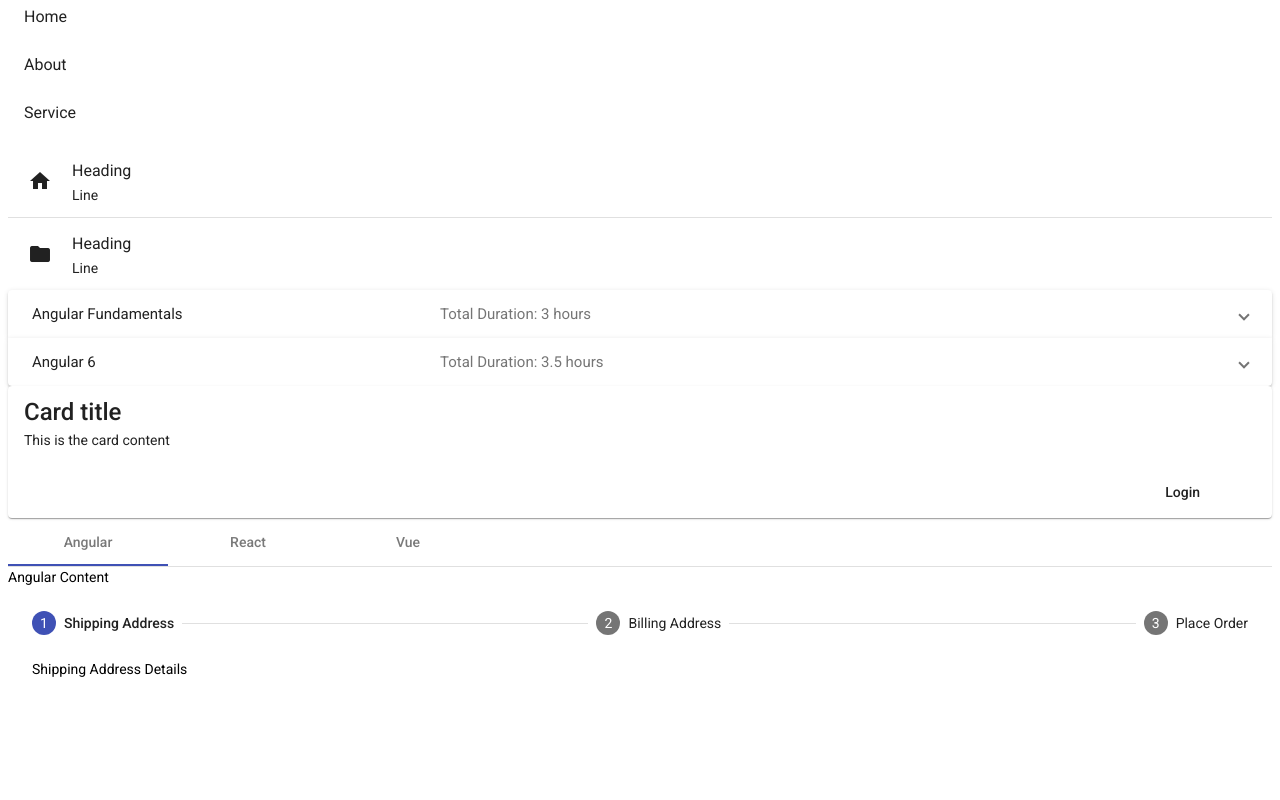
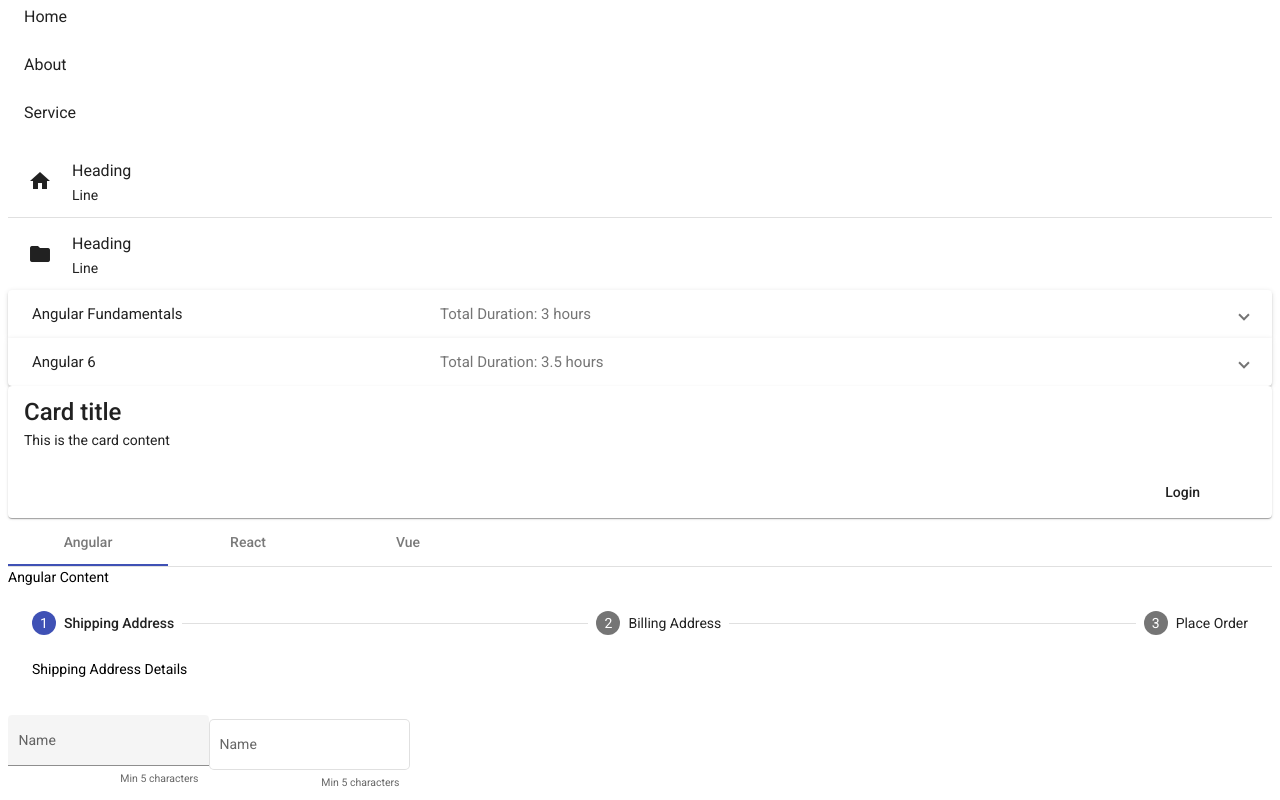
Before and after one commit to tonytigerrong/MaterialDemo1, an Angular app: page / in a window 1280 px wide. Shown: the part 684-1484 px from the top of the page. Before the commit the page ends 1407 px from the top, so only its background shows below. Built offline with nearby package versions, Linux system fonts and the light colour scheme.

Commit message:
19 input

```diff
--- a/src/app/app.component.html
+++ b/src/app/app.component.html
@@ -155,3 +155,13 @@
         <p>Order Details</p>
     </mat-step>
 </mat-horizontal-stepper>
+<mat-form-field floatLabel="auto" hideRequiredMarker appearance="fill" color="accent">
+    <mat-label>Name</mat-label>
+    <input matInput required>
+    <mat-hint align="end">Min 5 characters</mat-hint>
+</mat-form-field>
+<mat-form-field floatLabel="auto" hideRequiredMarker appearance="outline" color="warn">
+    <mat-label>Name</mat-label>
+    <input matInput required>
+    <mat-hint align="end">Min 5 characters</mat-hint>
+</mat-form-field>
--- a/src/app/app.module.ts
+++ b/src/app/app.module.ts
@@ -18,13 +18,13 @@
 import { MatCardModule } from '@angular/material/card';
 import { MatTabsModule } from '@angular/material/tabs';
 import { MatStepperModule } from '@angular/material/stepper';
-
+import { MatInputModule } from '@angular/material/input';
 const MaterailComponents = [
   MatButtonModule, MatButtonToggleModule,
   MatIconModule,MatBadgeModule,MatProgressSpinnerModule,
   MatToolbarModule,MatSidenavModule, MatMenuModule,MatListModule,
   MatDividerModule,MatExpansionModule, MatCardModule, MatTabsModule,
-  MatStepperModule
+  MatStepperModule, MatInputModule
   ];
 @NgModule({
   declarations: [
```
